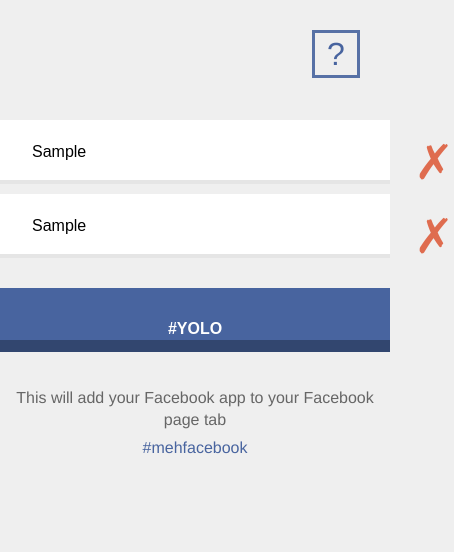
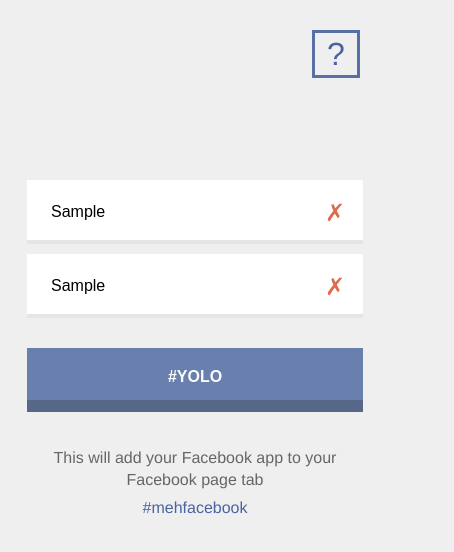
Before and after one commit to robertpataki/fb-tab-app, a plain HTML site: page index.html in a window 390 px wide. Both pictures are taken after typing "Sample", "Sample" into the empty fields and a click on the button "#YOLO". Shown: the whole page, 454 px wide, since content can reach past the window. Drawn offline with Linux system fonts and the light colour scheme.

Commit message:
Styling updates
- Add vendor prefixes for CSS properties
- Enable and disable the submit button respectively to the form validation
- Make the app styling responsive
- Get rid of the headline

```diff
--- a/index.html
+++ b/index.html
@@ -20,72 +20,59 @@
 
 	* {
 		position: relative;
-		box-sizing: border-box;;
+
+		-webkit-box-sizing: 					border-box;
+		-moz-box-sizing: 						border-box;
+		box-sizing: 							border-box;
 	}
 
-	.button-large {
-		background: #48649F;
-		cursor: pointer;
-		color: white;
-		top: 20px;
-		text-transform: uppercase;
-		font-weight: 700;
-		box-shadow: 0 -12px 0 rgba(0, 0, 0, 0.3) inset;
-		-webkit-transition-property: box-shadow font-size;
-		-webkit-transition-duration: 0.2s;
-		-webkit-transition-timing-function: cubic-bezier(0.175, 0.885, 0.320, 1.275);
+	p {
+		margin-bottom: 5px;
+		margin-top: 5px;
 	}
+	a {
+		text-decoration: none;
+		color: #48649F;
+	}
+
+	*:focus {
+		outline: none;
+	}
+
 	input[type=text] {
 		background: #fff;
 		position: relative;
 	}
+	input[type=text].form_item {
+		padding-left: 24px;
+		padding-right: 54px;
+	}
 	label {
 		display: block;
 	}
-	.form_section {
-		display: block;
-		margin-bottom: 10px;
-	}
-	.form_item {
-		height: 30px;
-		margin: 0;
-		padding: 2rem;
-		width: 100%;
-		display: block;
-		-webkit-appearance: none;
-		border: none;
-		outline: none;
-		box-sizing: border-box;
-		font-size: 100%;
-		position: relative;
-	}
-	.form {
-		width: 100%;
-	}
 
-	.has-shadow {
-		box-shadow: 0 -4px 0 rgba(0, 0, 0, 0.1) inset;
-		-webkit-transition-property: box-shadow font-size;
-		-webkit-transition-duration: 0.2s;
-		-webkit-transition-timing-function: cubic-bezier(0.175, 0.885, 0.320, 1.275);
-	}
-	.has-shadow:focus {
-		box-shadow: 0 -6px 0 rgba(0, 0, 0, 0.5) inset;
-	}
-	.button-large:hover {
-		box-shadow: 0 -6px 0 rgba(0, 0, 0, 0.5) inset;
-		padding-top: 38px;
-	}
 	input[type=text] + label {
 		position: absolute;
 		display: block;
-		right: -64px;
-		top: 24px;
+		right: 8px;
+		top: 18px;
 		width: 40px;
 		height: 40px;
-		-webkit-transition-property: top;
-		-webkit-transition-duration: 0.3s;
-		-webkit-transition-timing-function: cubic-bezier(0.505, 0.715, 0.530, 0.890);
+		-webkit-transition-property: 			top;
+		-moz-transition-property: 				top;
+		-o-transition-property: 				top;
+		-ms-transition-property: 				top;
+		transition-property: 					top;
+		-webkit-transition-duration: 			0.3s;
+		-moz-transition-duration: 				0.3s;
+		-o-transition-duration: 				0.3s;
+		-ms-transition-duration: 				0.3s;
+		transition-duration: 					0.3s;
+		-webkit-transition-timing-function: 	cubic-bezier(0.505, 0.715, 0.530, 0.890);
+		-moz-transition-timing-function: 		cubic-bezier(0.505, 0.715, 0.530, 0.890);
+		-o-transition-timing-function: 			cubic-bezier(0.505, 0.715, 0.530, 0.890);
+		-ms-transition-timing-function: 		cubic-bezier(0.505, 0.715, 0.530, 0.890);
+		transition-timing-function: 			cubic-bezier(0.505, 0.715, 0.530, 0.890);
 	}
 	input[type=text] + label:after,
 	input[type=text] + label:before {
@@ -99,64 +86,189 @@
 		top: -10px;
 		text-align: center;
 		vertical-align: middle;
-		-webkit-transform: scale(0.1);
-		-webkit-transition-property: opacity color -webkit-transform;
-		-webkit-transition-duration: 0.45s;
-		-webkit-transition-delay: 0.1s;
-		-webkit-transition-timing-function: cubic-bezier(0.680, -0.550, 0.265, 1.550);
+
+
+		-webkit-transform: 						scale(0.1);
+		-moz-transform: 						scale(0.1);
+		-o-transform: 							scale(0.1);
+		-ms-transform: 							scale(0.1);
+		transform: 								scale(0.1);
+		-webkit-transition-property: 			opacity color -webkit-transform;
+		-moz-transition-property: 				opacity color -moz-transform;
+		-o-transition-property: 				opacity color -o-transform;
+		-ms-transition-property: 				opacity color -ms-transform;
+		transition-property: 					opacity color transform;
+		-webkit-transition-duration: 			0.45s;
+		-moz-transition-duration: 				0.45s;
+		-o-transition-duration: 				0.45s;
+		-ms-transition-duration: 				0.45s;
+		transition-duration: 					0.45s;
+		-webkit-transition-delay: 				0.1s;
+		-moz-transition-delay: 					0.1s;
+		-o-transition-delay: 					0.1s;
+		-ms-transition-delay: 					0.1s;
+		transition-delay: 						0.1s;
+		-webkit-transition-timing-function: 	cubic-bezier(0.680, -0.550, 0.265, 1.550);
+		-moz-transition-timing-function: 		cubic-bezier(0.680, -0.550, 0.265, 1.550);
+		-o-transition-timing-function: 			cubic-bezier(0.680, -0.550, 0.265, 1.550);
+		-ms-transition-timing-function: 		cubic-bezier(0.680, -0.550, 0.265, 1.550);
+		transition-timing-function: 			cubic-bezier(0.680, -0.550, 0.265, 1.550);
 	}
 	input[type=text] + label:after {
 		content: "\2717";
+		color: #DF6C4F;
 	}
 	input[type=text] + label:before {
 		content: "\2714";
-	}
-	input[type=text].has-error + label:after {
-		opacity: 1;
-		color: #DF6C4F;
-		-webkit-transform: scale(1);
-	}
-	input[type=text].is-valid + label:before {
-		opacity: 1;
 		color: #3C948B;
-		-webkit-transform: scale(1);
 	}
 	input[type=text].is-valid + label:before,
 	input[type=text].has-error + label:after {
-		/*top: 100px;*/
+		opacity: 1;
+		-webkit-transform: 						scale(0.5);
+		-moz-transform: 						scale(0.5);
+		-o-transform: 							scale(0.5);
+		-ms-transform: 							scale(0.5);
+		transform: 								scale(0.5);
 	}
 
 	.l-main {
-		max-width: 40rem;
-		margin: 0 auto 240px auto;
-		padding-top: 120px;
+		max-width: 18rem;
+		margin: 0 auto 100px auto;
+		padding-top: 90px;
 	}
+	.form {
+		width: 100%;
+	}
+	.form_section {
+		display: block;
+		margin-bottom: 10px;
+	}
+	.form_item {
+		margin: 0;
+		height: 30px;
+		padding-top: 32px;
+		padding-bottom: 32px;
+		width: 100%;
+		display: block;
+		border: none;
+		outline: none;
+		font-size: 100%;
+		position: relative;
+		-webkit-appearance: none;
+		-moz-appearance: none;
+		appearance: none;
+	}
+
+	.is-disabled {
+		-webkit-user-select: 					none;
+		-moz-user-select: 						none;
+		-o-user-select: 						none;
+		-ms-user-select: 						none;
+		user-select: 							none;
+	}
+
+
+	.has-shadow {
+		box-shadow: 0 -4px 0 rgba(0, 0, 0, 0.1) inset;
+
+		-webkit-transition-property: 			box-shadow font-size;
+		-moz-transition-property: 				box-shadow font-size;
+		-o-transition-property: 				box-shadow font-size;
+		-ms-transition-property: 				box-shadow font-size;
+		transition-property: 					box-shadow font-size;
+		-webkit-transition-duration: 			0.2s;
+		-moz-transition-duration: 				0.2s;
+		-o-transition-duration: 				0.2s;
+		-ms-transition-duration: 				0.2s;
+		transition-duration: 					0.2s;
+		-webkit-transition-timing-function: 	cubic-bezier(0.175, 0.885, 0.320, 1.275);
+		-moz-transition-timing-function: 		cubic-bezier(0.175, 0.885, 0.320, 1.275);
+		-o-transition-timing-function: 			cubic-bezier(0.175, 0.885, 0.320, 1.275);
+		-ms-transition-timing-function: 		cubic-bezier(0.175, 0.885, 0.320, 1.275);
+		transition-timing-function: 			cubic-bezier(0.175, 0.885, 0.320, 1.275);
+	}
+	.has-shadow:focus {
+		box-shadow: 0 -6px 0 rgba(0, 0, 0, 0.5) inset;
+	}
+
+
+	.button-large {
+		top: 20px;
+		padding-top: 20px;
+		padding-bottom: 44px;
+		overflow: hidden;
+		background: #48649F;
+		box-shadow: 0 -12px 0 rgba(0, 0, 0, 0.3) inset;
+		font-weight: 700;
+		color: #fff;
+		text-transform: uppercase;
+		cursor: pointer;
+
+		-webkit-transition-property: 			box-shadow font-size;
+		-moz-transition-property: 				box-shadow font-size;
+		-o-transition-property: 				box-shadow font-size;
+		-ms-transition-property: 				box-shadow font-size;
+		transition-property: 					box-shadow font-size;
+		-webkit-transition-duration: 			0.2s;
+		-moz-transition-duration: 				0.2s;
+		-o-transition-duration: 				0.2s;
+		-ms-transition-duration: 				0.2s;
+		transition-duration: 					0.2s;
+		-webkit-transition-timing-function: 	cubic-bezier(0.175, 0.885, 0.320, 1.275);
+		-moz-transition-timing-function: 		cubic-bezier(0.175, 0.885, 0.320, 1.275);
+		-o-transition-timing-function: 			cubic-bezier(0.175, 0.885, 0.320, 1.275);
+		-ms-transition-timing-function: 		cubic-bezier(0.175, 0.885, 0.320, 1.275);
+		transition-timing-function: 			cubic-bezier(0.175, 0.885, 0.320, 1.275);
+	}
+	.button-large:not(.is-disabled):hover {
+		padding-top: 26px;
+		padding-bottom: 38px;
+		box-shadow: 0 -6px 0 rgba(0, 0, 0, 0.5) inset;
+	}
+	.button-large.is-disabled {
+		cursor: not-allowed;
+		opacity: 0.8;
+	}
+
 
 	.linky {
 		position: absolute;
-		z-index: 1000;
 		width: 48px;
 		height: 48px;
 		top: 30px;
 		right: 30px;
+		z-index: 1000;
+		font-size: 200%;
 		overflow: hidden;
 		text-decoration: none;
-		font-size: 200%;
 	}
 	.linky_bg {
+		position: absolute;
 		width: 48px;
 		height: 48px;
 		border: 3px solid rgba(72, 100, 159, 0.9);
-		box-sizing: border-box;
-		-webkit-transition-property: border-width border-color;
-		-webkit-transition-duration: 0.15s;
-		-webkit-transition-timing-function: cubic-bezier(0.505, 0.715, 0.530, 0.890);
-		position: absolute;
+
+		-webkit-transition-property: 			border-width border-color;
+		-moz-transition-property: 				border-width border-color;
+		-o-transition-property: 				border-width border-color;
+		-ms-transition-property: 				border-width border-color;
+		transition-property: 					border-width border-color;
+		-webkit-transition-duration: 			0.15s;
+		-moz-transition-duration: 				0.15s;
+		-o-transition-duration: 				0.15s;
+		-ms-transition-duration: 				0.15s;
+		transition-duration: 					0.15s;
+		-webkit-transition-timing-function: 	cubic-bezier(0.505, 0.715, 0.530, 0.890);
+		-moz-transition-timing-function: 		cubic-bezier(0.505, 0.715, 0.530, 0.890);
+		-o-transition-timing-function: 			cubic-bezier(0.505, 0.715, 0.530, 0.890);
+		-ms-transition-timing-function: 		cubic-bezier(0.505, 0.715, 0.530, 0.890);
+		transition-timing-function: 			cubic-bezier(0.505, 0.715, 0.530, 0.890);
 	}
 	.linky_label {
 		position: relative;
+		line-height: 48px;
 		color: rgba(72, 100, 159, 1);
-		line-height: 48px;
 		text-align: center;
 		vertical-align: middle;
 	}
@@ -165,31 +277,36 @@
 	}
 	.linky:hover .linky_label {
 		color: #efefef;
-		-webkit-transform: scale(0.7);
-		-webkit-transition-property: -webkit-transform color;
-		-webkit-transition-duration: 0.4s;
-		-webkit-transition-delay: 0.1s;
-		-webkit-transition-timing-function: cubic-bezier(0.075, 0.820, 0.165, 1.000);
+		-webkit-transform: 						scale(0.7);
+		-moz-transform: 						scale(0.7);
+		-o-transform: 							scale(0.7);
+		-ms-transform: 							scale(0.7);
+		transform: 								scale(0.7);
+
+		-webkit-transition-property: 			-webkit-transform color;
+		-moz-transition-property: 				-moz-transform color;
+		-o-transition-property: 				-o-transform color;
+		-ms-transition-property: 				-ms-transform color;
+		transition-property: 					transform color;
+		-webkit-transition-duration: 			0.4s;
+		-moz-transition-duration: 				0.4s;
+		-o-transition-duration: 				0.4s;
+		-ms-transition-duration: 				0.4s;
+		transition-duration: 					0.4s;
+		-webkit-transition-delay: 				0.1s;
+		-moz-transition-delay: 					0.1s;
+		-o-transition-delay: 					0.1s;
+		-ms-transition-delay: 					0.1s;
+		transition-delay: 						0.1s;
+		-webkit-transition-timing-function: 	cubic-bezier(0.075, 0.820, 0.165, 1.000);
+		-moz-transition-timing-function: 		cubic-bezier(0.075, 0.820, 0.165, 1.000);
+		-o-transition-timing-function: 			cubic-bezier(0.075, 0.820, 0.165, 1.000);
+		-ms-transition-timing-function: 		cubic-bezier(0.075, 0.820, 0.165, 1.000);
+		transition-timing-function: 			cubic-bezier(0.075, 0.820, 0.165, 1.000);
 	}
 	.linky:hover .linky_bg {
 		border-bottom-width: 48px;
 		border-color: rgba(72, 100, 159, 1);
-	}
-
-	.headline {
-		position: absolute;
-		top: 30px;
-		left: 30px;
-		font-weight: 700;
-		font-size: 100%;
-		text-align: center;
-		width: auto;
-		display: inline-block;
-		padding: 12px 10px;
-		border: 3px solid rgba(0, 0, 0, 0.05);
-		color: rgba(0, 0, 0, 0.6);
-		-webkit-user-select: none;
-		cursor: default;
 	}
 
 	.info {
@@ -201,18 +318,6 @@
 		line-height: 140%;
 		text-align: center;
 	}
-	p {
-		margin-bottom: 5px;
-		margin-top: 5px;
-	}
-	a {
-		text-decoration: none;
-		color: #48649F;
-	}
-
-	* :focus {
-		outline: none;
-	};
 
 	@media screen and (min-width: 320px) {
 		.l-main {
@@ -227,18 +332,39 @@
 		.l-main {
 			max-width: 30rem;
 		}
-		.form_item {
-			height: 90px;
-			font-size: 120%;
-		}
 	}
 	@media screen and (min-width: 800px) {
+		input[type=text].form_item {
+			padding-left: 32px;
+			padding-right: 90px;
+		}
+		input[type=text] + label {
+			right: 24px;
+			top: 28px;
+		}
+		input[type=text].has-error + label:after,
+		input[type=text].is-valid + label:before {
+			-webkit-transform: 					scale(0.75);
+			-moz-transform: 					scale(0.75);
+			-o-transform: 						scale(0.75);
+			-ms-transform: 						scale(0.75);
+			transform: 							scale(0.75);
+		}
 		.l-main {
 			max-width: 42rem;
 			padding-top: 200px;
 		}
 		.form_item {
+			height: 90px;
 			font-size: 140%;
+		}
+		.button-large {
+			padding-top: 32px;
+			padding-bottom: 32px;
+		}
+		.button-large:not(.is-disabled):hover {
+			padding-top: 38px;
+			box-shadow: 0 -6px 0 rgba(0, 0, 0, 0.5) inset;
 		}
 	}
 	</style>
@@ -248,8 +374,6 @@
 		<div class="linky_bg"></div>
 		<div class="linky_label">?</div>
 	</a>
-	<!-- <div class="headline">[app]</div> -->
-
 
 	<form class="l-main">
 
@@ -263,7 +387,7 @@
 				<label for="siteURLInput"></label>
 			</div>
 		</div>
-		<button id="submitButton" class="form_item button-large">#yolo</button>
+		<button id="submitButton" class="form_item button-large is-disabled">#yolo</button>
 
 		<div class="info">
 			<p>This will add your Facebook app to your Facebook page tab</p>
@@ -283,6 +407,14 @@
 
 			var self = this;
 
+			var updateSubmitButton = function() {
+				if(!!validateTextInput.call(appIDInput) && !!validateTextInput.call(siteURLInput)) {
+					submitButton.className = submitButton.className.replace(' is-disabled', '');
+				} else if(submitButton.className.indexOf('is-disabled') < 0) {
+					submitButton.className += ' is-disabled';
+				}
+			};
+
 			var onSubmit = function(e) {
 				e.preventDefault();
 
@@ -299,17 +431,21 @@
 			appIDInput.addEventListener('keyup', function(e){
 				inValidateTextInput.call(e.currentTarget);
 				validateTextInput.call(e.currentTarget);
+				updateSubmitButton();
 			});
 			appIDInput.addEventListener('change', function(e){
 				validateTextInput.call(e.currentTarget);
+				updateSubmitButton();
 			});
 
 			urlInput.addEventListener('keyup', function(e){
 				inValidateTextInput.call(e.currentTarget);
 				validateTextInput.call(e.currentTarget);
+				updateSubmitButton();
 			});
 			urlInput.addEventListener('change', function(e){
 				validateTextInput.call(e.currentTarget);
+				updateSubmitButton();
 			});
 
 			var inValidateTextInput = function() {
@@ -346,6 +482,7 @@
 			};
 
 			button.addEventListener('click', onSubmit);
+			updateSubmitButton();
 		});
 	</script>
 
```
